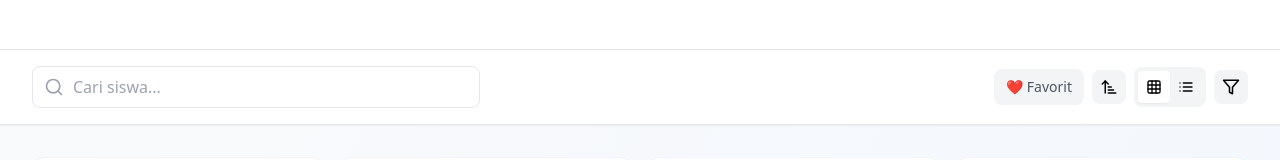
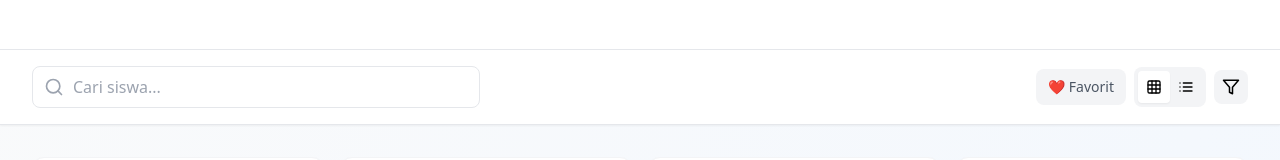
Before and after one commit to Enex-kblm/8e-class-gallery, a React (Vite) app: page / in a window 1280 px wide. Shown: the part 164-324 px from the top of the page. Built offline with nearby package versions, Linux system fonts and the light colour scheme.

Commit message:
Remove A-Z Sorting from Gallery

```diff
--- a/src/components/Gallery.tsx
+++ b/src/components/Gallery.tsx
@@ -25,13 +25,12 @@ export const Gallery: React.FC<GalleryProps> = ({ students, groupPhotos }) => {
     const savedFavorites = localStorage.getItem('favorites');
     return savedFavorites ? JSON.parse(savedFavorites) : [];
   });
-  const [sortOrder, setSortOrder] = useState<'asc' | 'desc'>('asc');
   const [viewMode, setViewMode] = useState<'grid' | 'list'>('grid');
   const [showFavoritesOnly, setShowFavoritesOnly] = useState(false);
   const [downloadModalOpen, setDownloadModalOpen] = useState(false);
   const [shareModalOpen, setShareModalOpen] = useState(false);
 
-  const filteredAndSortedStudents = useMemo(() => {
+  const filteredStudents = useMemo(() => {
     let filtered = students.filter(student =>
       student.name.toLowerCase().includes(searchQuery.toLowerCase())
     );
@@ -40,11 +39,9 @@ export const Gallery: React.FC<GalleryProps> = ({ students, groupPhotos }) => {
       filtered = filtered.filter(student => favorites.includes(student.id));
     }
 
-    return filtered.sort((a, b) => {
-      const comparison = a.name.localeCompare(b.name);
-      return sortOrder === 'asc' ? comparison : -comparison;
-    });
-  }, [students, searchQuery, favorites, showFavoritesOnly, sortOrder]);
+    // Menampilkan siswa dalam urutan asli dari data (tidak ada sorting A-Z)
+    return filtered;
+  }, [students, searchQuery, favorites, showFavoritesOnly]);
 
   const handleStudentClick = (student: Student) => {
     setSelectedStudent(student);
@@ -116,8 +113,8 @@ export const Gallery: React.FC<GalleryProps> = ({ students, groupPhotos }) => {
       <SearchAndFilter
         searchQuery={searchQuery}
         onSearchChange={setSearchQuery}
-        sortOrder={sortOrder}
-        onSortChange={setSortOrder}
+        sortOrder="asc"
+        onSortChange={() => {}}
         viewMode={viewMode}
         onViewModeChange={setViewMode}
         showFavoritesOnly={showFavoritesOnly}
@@ -146,7 +143,7 @@ export const Gallery: React.FC<GalleryProps> = ({ students, groupPhotos }) => {
         )}
 
         {/* Students Grid/List */}
-        {filteredAndSortedStudents.length === 0 ? (
+        {filteredStudents.length === 0 ? (
           <motion.div
             initial={{ opacity: 0 }}
             animate={{ opacity: 1 }}
@@ -175,7 +172,7 @@ export const Gallery: React.FC<GalleryProps> = ({ students, groupPhotos }) => {
                 : 'space-y-4'
             }
           >
-            {filteredAndSortedStudents.map((student, index) => (
+            {filteredStudents.map((student, index) => (
               <StudentCard
                 key={student.id}
                 student={{ ...student, isFavorite: favorites.includes(student.id) }}
@@ -196,7 +193,7 @@ export const Gallery: React.FC<GalleryProps> = ({ students, groupPhotos }) => {
             animate={{ opacity: 1 }}
             className="text-center text-gray-500 mt-8"
           >
-            Menampilkan {filteredAndSortedStudents.length} dari {students.length} siswa
+            Menampilkan {filteredStudents.length} dari {students.length} siswa
           </motion.p>
         )}
       </div>
--- a/src/components/SearchAndFilter.tsx
+++ b/src/components/SearchAndFilter.tsx
@@ -1,6 +1,6 @@
 import React, { useState } from 'react';
 import { motion } from 'framer-motion';
-import { Search, Filter, Grid, List, SortAsc, SortDesc } from 'lucide-react';
+import { Search, Filter, Grid, List } from 'lucide-react';
 
 interface SearchAndFilterProps {
   searchQuery: string;
@@ -16,8 +16,6 @@ interface SearchAndFilterProps {
 export const SearchAndFilter: React.FC<SearchAndFilterProps> = ({
   searchQuery,
   onSearchChange,
-  sortOrder,
-  onSortChange,
   viewMode,
   onViewModeChange,
   showFavoritesOnly,
@@ -53,15 +51,6 @@ export const SearchAndFilter: React.FC<SearchAndFilterProps> = ({
               }`}
             >
               ❤️ Favorit
-            </button>
-
-            {/* Sort Order */}
-            <button
-              onClick={() => onSortChange(sortOrder === 'asc' ? 'desc' : 'asc')}
-              className="p-2 bg-gray-100 hover:bg-gray-200 rounded-lg transition-colors"
-              title={`Sort ${sortOrder === 'asc' ? 'Descending' : 'Ascending'}`}
-            >
-              {sortOrder === 'asc' ? <SortAsc size={18} /> : <SortDesc size={18} />}
             </button>
 
             {/* View Mode Toggle */}
@@ -102,7 +91,7 @@ export const SearchAndFilter: React.FC<SearchAndFilterProps> = ({
             exit={{ opacity: 0, height: 0 }}
             className="mt-4 p-4 bg-gray-50 rounded-lg"
           >
-            <div className="grid grid-cols-1 sm:grid-cols-3 gap-4">
+            <div className="grid grid-cols-1 sm:grid-cols-2 gap-4">
               <div>
                 <label className="block text-sm font-medium text-gray-700 mb-2">
                   Jumlah Foto
@@ -124,16 +113,6 @@ export const SearchAndFilter: React.FC<SearchAndFilterProps> = ({
                   <option value="placeholder">Placeholder</option>
                 </select>
               </div>
-              <div>
-                <label className="block text-sm font-medium text-gray-700 mb-2">
-                  Nama
-                </label>
-                <select className="w-full p-2 border border-gray-200 rounded-lg">
-                  <option value="">A-Z</option>
-                  <option value="az">A-Z</option>
-                  <option value="za">Z-A</option>
-                </select>
-              </div>
             </div>
           </motion.div>
         )}
```
